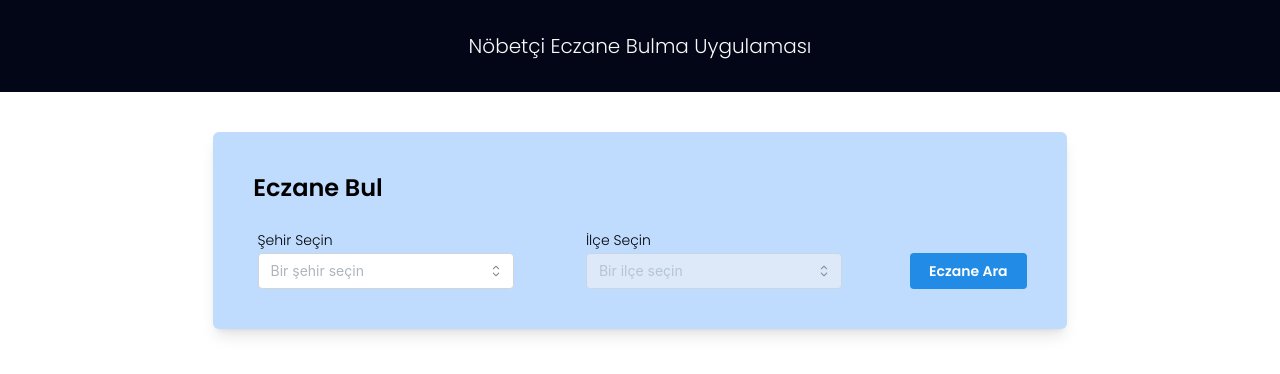
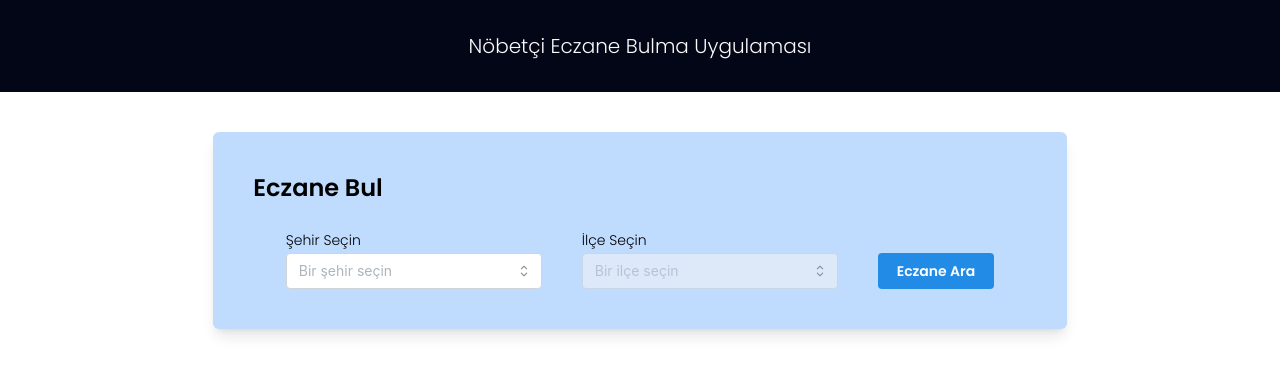
Before and after one commit to kadirbasyigit/pharmacy-on-duty, a React (Vite) app: page / in a window 1280 px wide. Shown: the top 374 px of the page. Built offline with nearby package versions, Linux system fonts and the light colour scheme.

Commit message:
Update some styles

```diff
--- a/src/components/PharmacyList.tsx
+++ b/src/components/PharmacyList.tsx
@@ -92,6 +92,9 @@ const PharmacyList = ({ province, district }: PharmacyListProps) => {
               onClick={() => handleClick(address)}
               variant="gradient"
               gradient={{ from: 'rgba(2, 2, 92, 1)', to: 'blue', deg: 94 }}
+              styles={{
+                root: { height: '42px' },
+              }}
               leftSection={
                 <img
                   src="/images/google-maps.png"
--- a/src/components/ProvinceDistrictSelect.tsx
+++ b/src/components/ProvinceDistrictSelect.tsx
@@ -50,16 +50,16 @@ export default function ProvinceDistrictSelect({
   return (
     <div className="w-11/12 xl:w-2/3 mx-auto p-10 bg-blue-200 mt-10 rounded-md shadow-lg">
       <h3 className="font-bold text-2xl mb-6">Eczane Bul</h3>
-      <div className="flex flex-col gap-5 lg:flex-row lg:gap-16">
+      <div className="flex flex-col gap-5 lg:flex-row lg:justify-center lg:gap-10">
         <Select
-          className="w-64 mx-auto"
+          className="w-64 mx-auto lg:mx-0"
           label="Şehir Seçin"
           placeholder="Bir şehir seçin"
           data={provinceData.map((location: Province) => location.province)}
           onChange={handleProvinceChange}
         />
         <Select
-          className="w-64 mx-auto"
+          className="w-64 mx-auto lg:mx-0"
           label="İlçe Seçin"
           placeholder="Bir ilçe seçin"
           data={districts}
```
